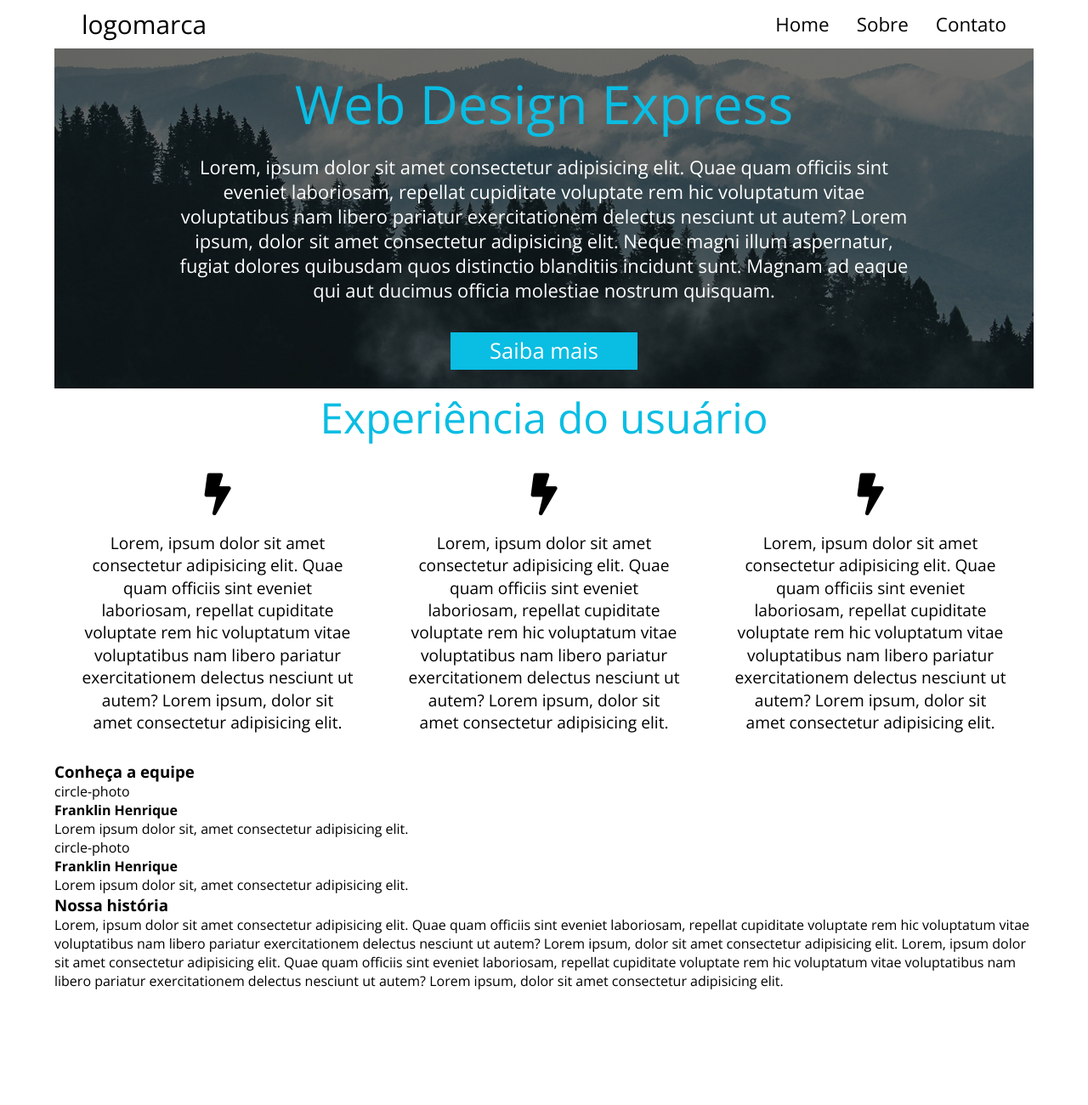
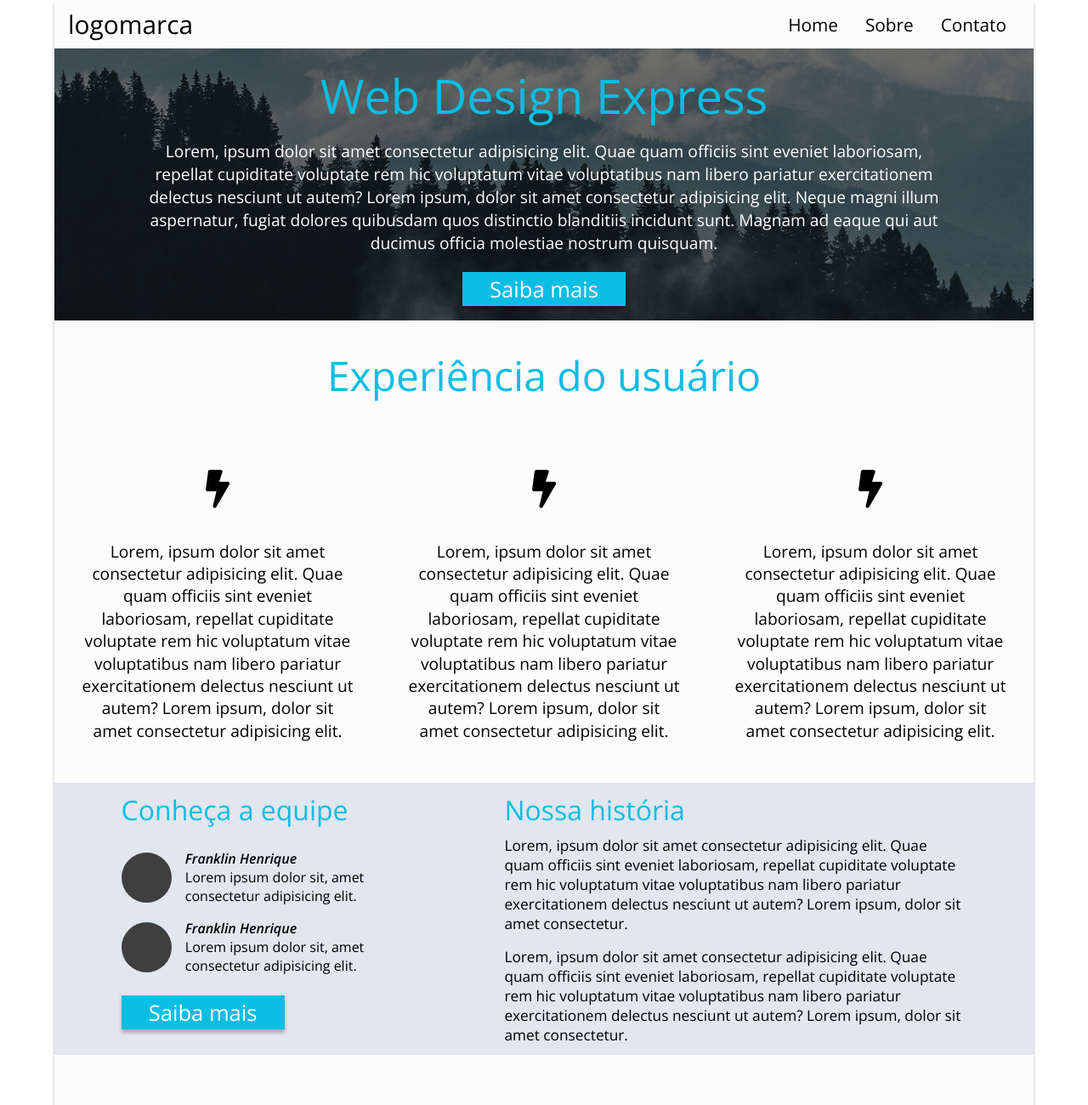
Before and after one commit to Bluebom/project_web_design, a plain HTML site: page index.html in a window 1280 px wide. Shown: the top 1300 px of the page at 85% size. Before the commit the page ends 1197 px from the top, so only its background shows below. Drawn offline with nearby package versions, Linux system fonts and the light colour scheme.

Commit message:
:package: and :up: nova section->About

```diff
--- a/css/style.css
+++ b/css/style.css
@@ -23,13 +23,15 @@ html, body{
 div.page{
     max-width: 72rem;
     margin: 0 auto;
+    background-color: #e5e5e521;
+    box-shadow: 0px .25rem .25rem rgba(0, 0, 0, 0.25);
 }
 
 header{
     display: flex;
     justify-content: space-between;
     align-items: center;
-    padding: .5rem 2rem;
+    padding: .5rem 1rem;
 }
 
 header a.logo > h3{
@@ -38,29 +40,37 @@ header a.logo > h3{
     font-size: 1.87rem;
 }
 
-header ul{
+header nav ul{
     display: flex;
-    gap: 2rem;
     align-items: center;
 }
 
-header li{
+header nav li{
     list-style-type: none;
 }
 
-header li a{
+header nav li a{
     color: black;
-    font-size: 1.4rem;
+    font-size: 1.3rem;
     font-weight: lighter;
+    padding: 1rem;
 }
 
-header ul li:nth-child(1){
+header nav li a:hover{
+    text-decoration: underline;
+}
+
+header nav ul li:nth-child(1){
     font-weight: bold;
+}
+
+header nav.mobile{
+    display: none;
 }
 
 section.bg{
     width: 100%;
-    height: 25rem;
+    height: 20rem;
     display: flex;
     flex-direction: column;
     justify-content: space-evenly;
@@ -73,7 +83,7 @@ section.bg{
 }
 
 section.bg h1{
-    font-size: 3.9rem;
+    font-size: 3.5rem;
     color: var(--mcolor);
     font-weight: 300;
 }
@@ -81,46 +91,48 @@ section.bg h1{
 section.bg p{
     font: var(--font1);
     font-weight: lighter;
-    font-size: 1.37rem;
+    font-size: 1.2rem;
     max-width: 80rem;
     max-height: 12.5rem;
-    margin: 0rem 7.5rem;
+    margin: 0rem 5rem;
 }
 
-section.bg button{
+.btn{
     display: flex;
     justify-content: center;
     align-items: center;
-    margin-top: 1rem;
-    width: 13.8rem;
-    height: 2.8rem;
+    margin-top: .5rem;
+    width: 12rem;
+    height: 2.5rem;
     background-color: var(--mcolor);
     opacity: 1;
     border: none;
     cursor: pointer;
+    box-shadow: 0px 4px 4px rgba(0, 0, 0, 0.25);
 }
 
-section.bg button:hover{
+.btn:hover{
     opacity: .9;
 }
 
-section.bg button > a{
+.btn > a{
     font-size: 1.6rem;
     font-weight: 500;
     color: #FFF;
 }
 
 section.ux h2{
+    padding: 2rem 0;
     text-align: center;
     font-weight: 300;
-    font-size: 3.1rem;
+    font-size: 3rem;
     color: var(--mcolor);
 }
 
-section.ux div.wrapper{
+div.wrapper{
     display: flex;
-    justify-content: space-around;
-    align-items: center;
+    justify-content: space-between;
+    align-items: flex-start;
 }
 
 .cards{
@@ -128,9 +140,9 @@ section.ux div.wrapper{
     flex-direction: column;
     justify-content: space-around;
     align-items: center;
-    max-width: 23rem;
-    max-height: 23rem;
-    margin: 2rem;
+    min-width: 19rem;
+    min-height: 19rem;
+    margin: 3rem 2rem;
     text-align: center;
 }
 
@@ -138,8 +150,8 @@ section.ux .cards i{
     color: black;
     width: 3.1rem;
     height: 3.1rem;
-    font-size: 3.1rem;
-    margin-bottom: 1.2rem;
+    font-size: 2.8rem;
+    margin-bottom: 2rem;
 }
 
 section.ux .cards p{
@@ -148,3 +160,65 @@ section.ux .cards p{
     font-size: 1.2rem;
     line-height: 1.65rem;
 }
+
+section.about{
+    width: 72rem;
+    height: 20rem;
+    background-color: #E1E6EF;
+}
+
+section.about .wrapper{
+    justify-content: space-around;
+}
+
+section.about .team{
+    display: flex;
+    flex-direction: column;
+    align-items: left;
+    gap: 1rem;
+}
+
+section.about h3{
+    color: var(--mcolor);
+    padding: .6rem 0;
+    text-align: left;
+    font-weight: 300;
+    font-size: 2rem;
+}
+
+section.about .person{
+    display: flex;
+    align-items: center;
+}
+
+section.about .person .photo{
+    width: 3.7rem;
+    height: 3.7rem;
+    background-color: var(--mbecolor);
+    border-radius: 50%;
+    margin-right: 1rem;
+}
+
+section.about .person span{
+    max-width: 13.65rem;
+}
+
+section.about .person h4{
+    font-style: italic;
+}
+
+section.about .person p{
+    font: var(--font1);
+    font-weight: lighter;
+}
+
+section.about .history{
+    max-width: 34rem;
+}
+
+section.about .history p{
+    font: var(--font1);
+    font-weight: lighter;
+    font-size: 1.08rem;
+    padding-bottom: 1rem;
+}
--- a/index.html
+++ b/index.html
@@ -15,16 +15,25 @@
             <a href="#" class="logo">
                 <h3>logomarca</h3>
             </a><!--logo-->
-            <ul>
-                <li><a href="#">Home</a></li>
-                <li><a href="#">Sobre</a></li>
-                <li><a href="#">Contato</a></li>
-            </ul>
+            <nav class="desktop">
+                <ul>
+                    <li><a href="#">Home</a></li>
+                    <li><a href="#">Sobre</a></li>
+                    <li><a href="#">Contato</a></li>
+                </ul>
+            </nav>
+            <nav class="mobile">
+                <ul>
+                    <li><a href="#">Home</a></li>
+                    <li><a href="#">Sobre</a></li>
+                    <li><a href="#">Contato</a></li>
+                </ul>
+            </nav>
         </header>
         <section class="bg">
             <h1>Web Design Express</h1>
             <p>Lorem, ipsum dolor sit amet consectetur adipisicing elit. Quae quam officiis sint eveniet laboriosam, repellat cupiditate voluptate rem hic voluptatum vitae voluptatibus nam libero pariatur exercitationem delectus nesciunt ut autem? Lorem ipsum, dolor sit amet consectetur adipisicing elit. Neque magni illum aspernatur, fugiat dolores quibusdam quos distinctio blanditiis incidunt sunt. Magnam ad eaque qui aut ducimus officia molestiae nostrum quisquam.</p>
-            <button><a href="#">Saiba mais</a></button>
+            <button class="btn"><a href="#">Saiba mais</a></button>
         </section>
         <section class="ux">
             <h2>Experiência do usuário</h2>
@@ -48,30 +57,33 @@
                 <div class="team">
                     <h3>Conheça a equipe</h3>
                     <div class="person">
-                        <div class="photo">circle-photo</div>
+                        <div class="photo"></div>
                         <span>
                             <h4>Franklin Henrique</h4>
                             <p>Lorem ipsum dolor sit, amet consectetur adipisicing elit.</p>
                         </span>
                     </div>
                     <div class="person">
-                        <div class="photo">circle-photo</div>
+                        <div class="photo"></div>
                         <span>
                             <h4>Franklin Henrique</h4>
                             <p>Lorem ipsum dolor sit, amet consectetur adipisicing elit.</p>
                         </span>
                     </div>
-
+                    <button class="btn"><a href="#">Saiba mais</a></button>
                 </div>
                 <article class="history">
                     <h3>Nossa história</h3>
                     <p>
-                        Lorem, ipsum dolor sit amet consectetur adipisicing elit. Quae quam officiis sint eveniet laboriosam, repellat cupiditate voluptate rem hic voluptatum vitae voluptatibus nam libero pariatur exercitationem delectus nesciunt ut autem? Lorem ipsum, dolor sit amet consectetur adipisicing elit.
-                        <span>
-                            Lorem, ipsum dolor sit amet consectetur adipisicing elit. Quae quam officiis sint eveniet laboriosam, repellat cupiditate voluptate rem hic voluptatum vitae voluptatibus nam libero pariatur exercitationem delectus nesciunt ut autem? Lorem ipsum, dolor sit amet consectetur adipisicing elit.
-                        </span>
+                        Lorem, ipsum dolor sit amet consectetur adipisicing elit. Quae quam officiis sint eveniet laboriosam, repellat cupiditate voluptate rem hic voluptatum vitae voluptatibus nam libero pariatur exercitationem delectus nesciunt ut autem? Lorem ipsum, dolor sit amet consectetur.
+                    </p>
+                    <p>
+                        Lorem, ipsum dolor sit amet consectetur adipisicing elit. Quae quam officiis sint eveniet laboriosam, repellat cupiditate voluptate rem hic voluptatum vitae voluptatibus nam libero pariatur exercitationem delectus nesciunt ut autem? Lorem ipsum, dolor sit amet consectetur.
                     </p>
                 </article>
+            </div>
+            <div class="mini_form">
+
             </div>
         </section>
 
```
